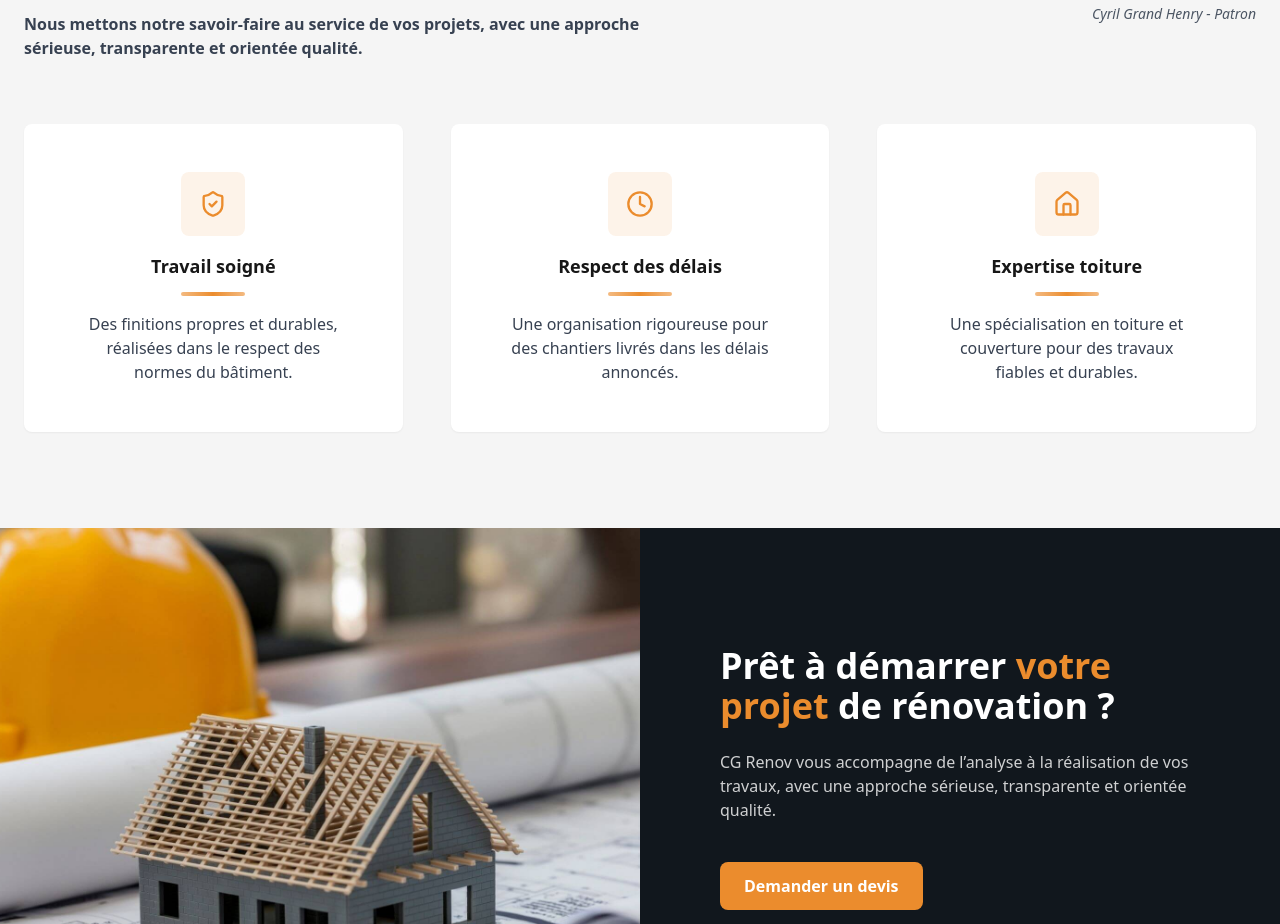
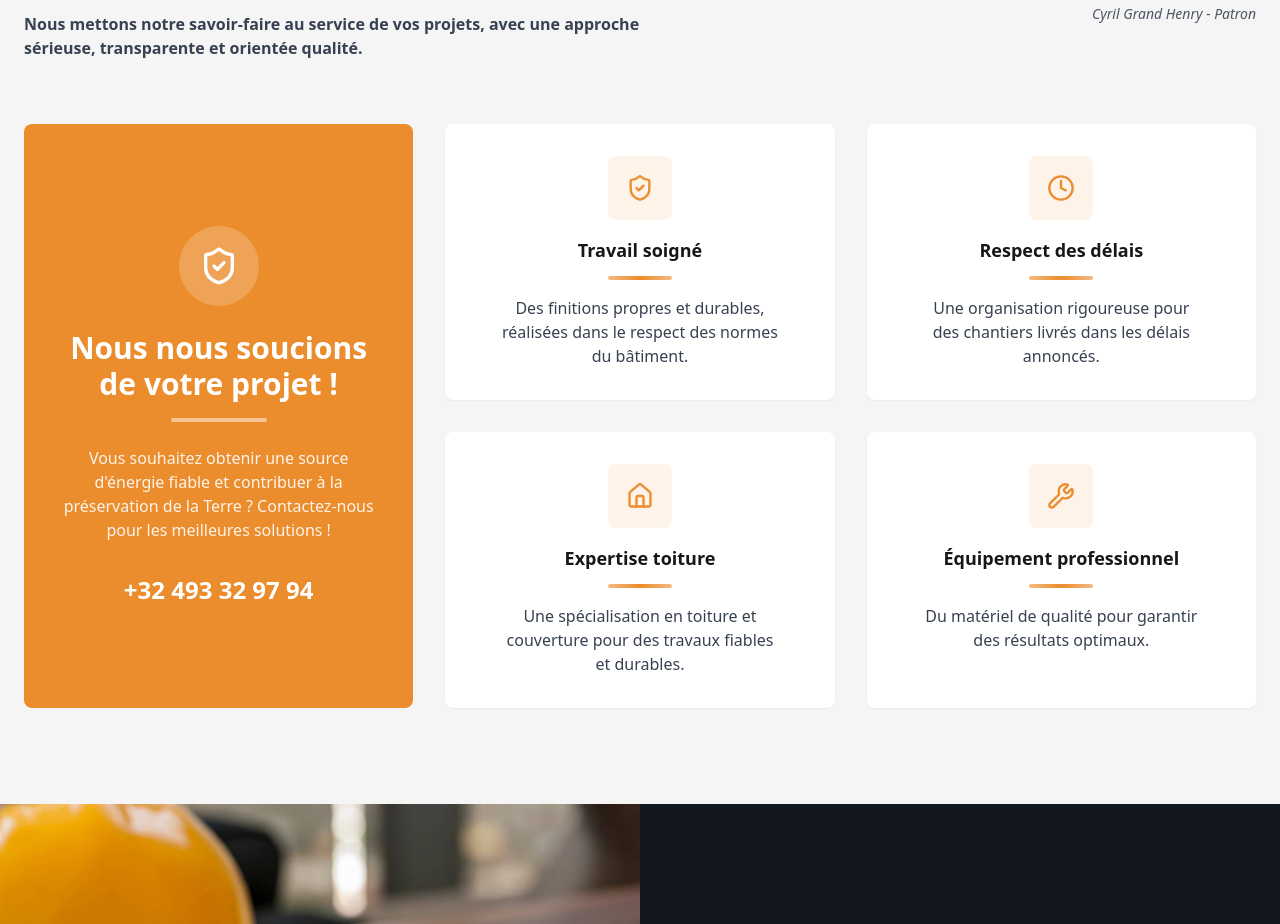
Before and after one commit to NicolasDeza/cgrenov, a Nuxt app: page / in a window 1280 px wide. Shown: the part 1806-2730 px from the top of the page. Built offline with nearby package versions, Linux system fonts and the light colour scheme.

Commit message:
Modif section pourquoi nous / ajout div couleur orange

```diff
--- a/app/components/WhyUsItem.vue
+++ b/app/components/WhyUsItem.vue
@@ -10,7 +10,7 @@ defineProps<{
 
 <template>
   <div
-    class="group flex flex-col items-center text-center rounded-lg bg-white px-6 py-10 md:px-8 md:py-12 shadow-sm transition-all duration-300 hover:-translate-y-1 hover:shadow-lg cursor-pointer"
+    class="group flex flex-col items-center text-center rounded-lg bg-white px-6 py-6 md:px-8 md:py-8 shadow-sm transition-all duration-300 hover:-translate-y-1 hover:shadow-lg cursor-pointer"
   >
     <!-- Icône -->
     <div
--- a/app/components/WhyUsSection.vue
+++ b/app/components/WhyUsSection.vue
@@ -3,7 +3,7 @@ import {
   ShieldCheck,
   Clock,
   Home,
-
+  Wrench,
 } from "lucide-vue-next";
 
 const reasons = [
@@ -24,6 +24,12 @@ const reasons = [
     description:
       "Une spécialisation en toiture et couverture pour des travaux fiables et durables.",
     icon: Home,
+  },
+  {
+    title: "Équipement professionnel",
+    description:
+      "Du matériel de qualité pour garantir des résultats optimaux.",
+    icon: Wrench,
   },
 ];
 
@@ -57,8 +63,30 @@ const reasons = [
         </div>
       </header>
 
-      <!-- Grille -->
-      <div class="mt-16 grid grid-cols-1 gap-12 sm:grid-cols-2 lg:grid-cols-3">
+      <!-- Grille avec grande card à gauche -->
+      <div class="mt-16 grid grid-cols-1 lg:grid-cols-3 gap-8">
+        <!-- Grande carte à gauche -->
+        <div class="lg:row-span-2 bg-primary rounded-lg p-8 flex flex-col justify-center items-center text-center text-white">
+          <div class="flex h-20 w-20 items-center justify-center rounded-full bg-white/20 mb-6">
+            <component :is="ShieldCheck" class="h-10 w-10" />
+          </div>
+
+          <h3 class="text-2xl md:text-3xl font-bold mb-4">
+            Nous nous soucions de votre projet !
+          </h3>
+
+          <div class="h-1 w-24 bg-white/50 rounded-full mb-6" />
+
+          <p class="text-white/90 mb-8 max-w-sm">
+            Vous souhaitez obtenir une source d'énergie fiable et contribuer à la préservation de la Terre ? Contactez-nous pour les meilleures solutions !
+          </p>
+
+          <a href="tel:+32493329794" class="text-2xl font-bold hover:text-white/90 transition">
+            +32 493 32 97 94
+          </a>
+        </div>
+
+        <!-- Petites cartes à droite -->
         <WhyUsItem
           v-for="reason in reasons"
           :key="reason.title"
```
